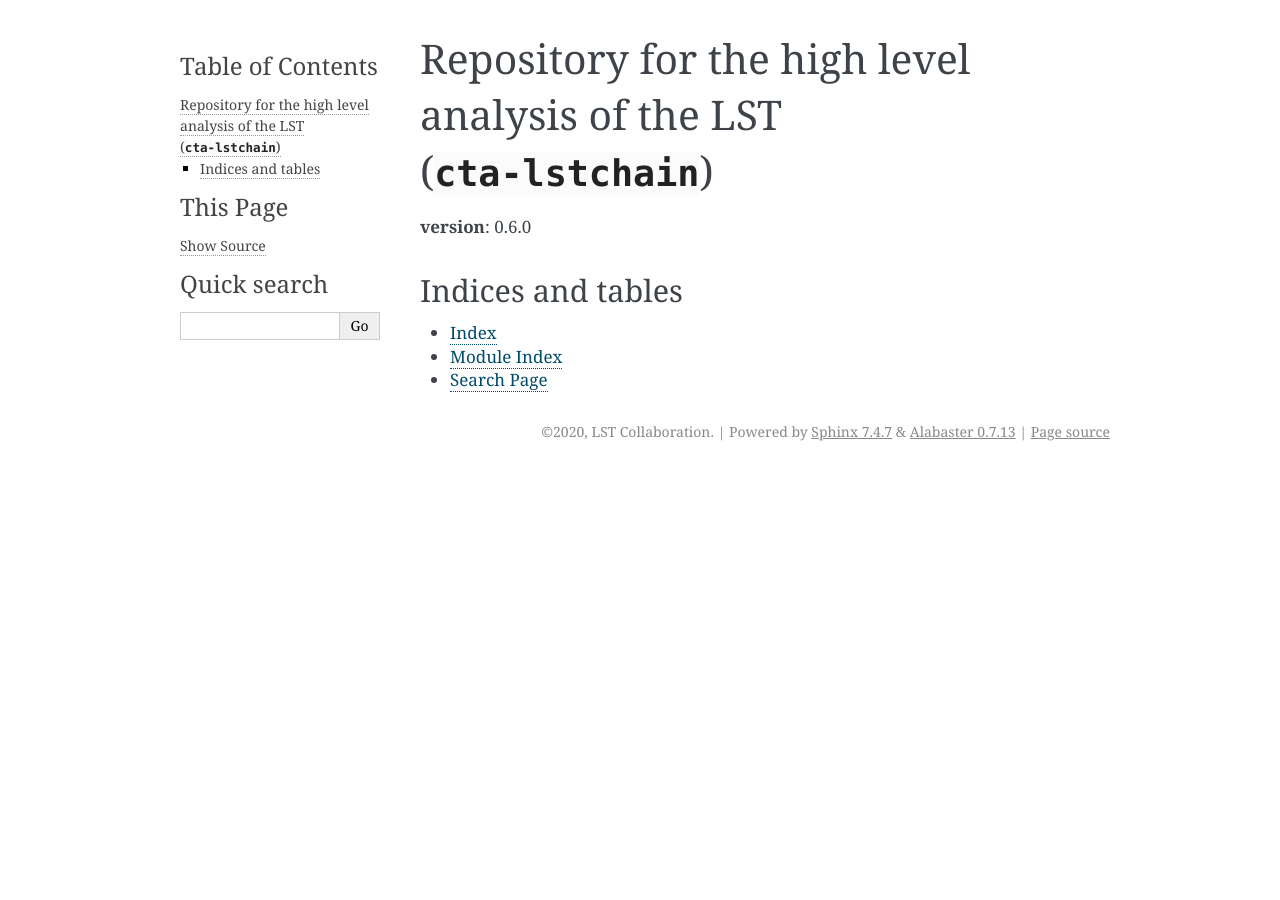
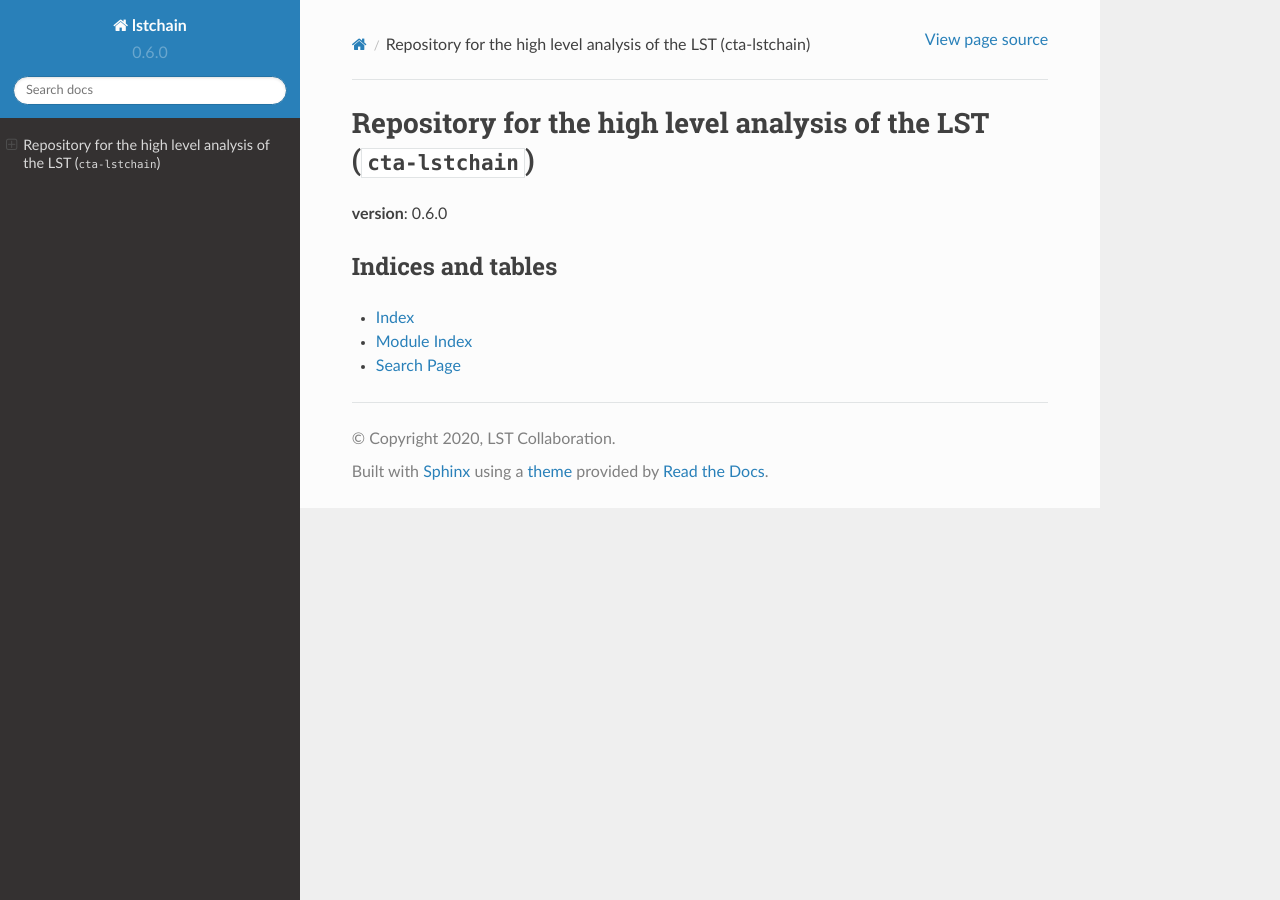
Before and after one commit to cta-observatory/cta-lstchain, a Sphinx documentation site: the page built from docs/index.rst, in a window 1280 px wide. Built offline with Sphinx 7.4.7 and the Read the Docs theme 2.0.0, drawn with Linux system fonts in a browser that asks for light colours.

Commit message:
setup rtd theme

```diff
--- a/docs/conf.py
+++ b/docs/conf.py
@@ -151,3 +151,8 @@ texinfo_documents = [
      author, 'lstchain', 'One line description of project.',
      'Miscellaneous'),
 ]
+
+
+import sphinx_rtd_theme
+html_theme = 'sphinx_rtd_theme'
+html_theme_path = [sphinx_rtd_theme.get_html_theme_path()]
```
